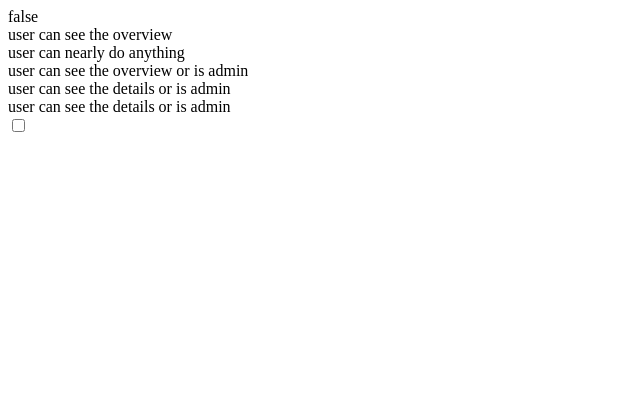
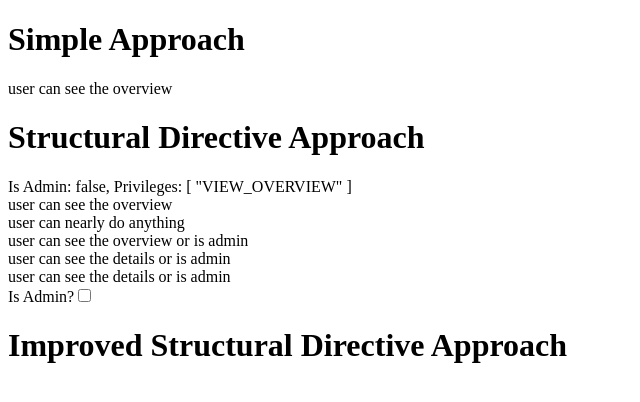
Before and after one commit to mseemann/angular-rights-in-templates, an Angular app: page / in a window 1280 px wide. Shown: the top 402 px of the page, without its empty margins (0-640 px from the left). Built offline with nearby package versions, Linux system fonts and the light colour scheme.

Commit message:
unit tests for structural directive - simple version

```diff
--- a/src/app/app.component.html
+++ b/src/app/app.component.html
@@ -1,4 +1,14 @@
-<div>{{ user.isAdmin() }}</div>
+<h1>Simple Approach</h1>
+
+<div *ngIf="user.hasOneOfPrivilege(['VIEW_OVERVIEW'])">
+  user can see the overview
+</div>
+
+<h1>Structural Directive Approach</h1>
+
+<div>
+  Is Admin: {{ user.isAdmin() }}, Privileges: {{ user.privileges | json }}
+</div>
 
 <div *appHasPrivileges="['VIEW_OVERVIEW']">user can see the overview</div>
 
@@ -27,10 +37,13 @@
   user can do nothing but is admin
 </div>
 
-<ng-template [appHasPrivileges]="[]" [appHasPrivilegesOrIsAdmin]="true">
+<ng-template [appHasPrivileges] [appHasPrivilegesOrIsAdmin]="true">
   <div>user can do nothing but is admin</div>
 </ng-template>
 
 <div>
-  <input type="checkbox" [(ngModel)]="user.admin" />
+  <label for="isAdmin">Is Admin?</label>
+  <input id="isAdmin" type="checkbox" [(ngModel)]="user.admin" />
 </div>
+
+<h1>Improved Structural Directive Approach</h1>
--- a/src/app/app.component.ts
+++ b/src/app/app.component.ts
@@ -1,4 +1,4 @@
-import { Component } from '@angular/core';
+import { ChangeDetectionStrategy, Component } from '@angular/core';
 import { User } from './user';
 
 @Component({
--- a/src/app/has-privileges.directive.ts
+++ b/src/app/has-privileges.directive.ts
@@ -2,7 +2,6 @@ import {
   AfterViewChecked,
   Directive,
   Input,
-  OnInit,
   TemplateRef,
   ViewContainerRef,
 } from '@angular/core';
@@ -12,7 +11,7 @@ import { User } from './user';
 @Directive({
   selector: '[appHasPrivileges]',
 })
-export class HasPrivilegesDirective implements OnInit, AfterViewChecked {
+export class HasPrivilegesDirective implements AfterViewChecked {
   constructor(
     private vcRef: ViewContainerRef,
     private tmpRef: TemplateRef<unknown>,
@@ -20,17 +19,15 @@ export class HasPrivilegesDirective implements OnInit, AfterViewChecked {
   ) {}
 
   @Input()
-  appHasPrivileges: Privilege[] = [];
+  appHasPrivileges: Privilege[] | undefined = [];
 
   @Input()
   appHasPrivilegesOrIsAdmin = false;
 
-  ngOnInit() {}
-
   ngAfterViewChecked() {
     this.vcRef.clear();
     if (
-      this.user.hasOneOfPrivilege(this.appHasPrivileges) ||
+      this.user.hasOneOfPrivilege(this.appHasPrivileges ?? []) ||
       (this.appHasPrivilegesOrIsAdmin && this.user.isAdmin())
     ) {
       this.vcRef.createEmbeddedView(this.tmpRef);
--- a/src/app/user.ts
+++ b/src/app/user.ts
@@ -1,7 +1,15 @@
 import { Privilege } from './privilege';
 
 export class User {
-  constructor(public privileges: Privilege[], public admin = false) {}
+  constructor(private privileges: Privilege[], private admin: boolean) {}
+
+  setAdmin(admin: boolean) {
+    this.admin = admin;
+  }
+
+  setPrivileges(privileges: Privilege[]) {
+    this.privileges = privileges;
+  }
 
   hasOneOfPrivilege(privilegesToCheck: Privilege[]) {
     return (
```
Also changed, not shown: 2 other files (tests, documents, lock files or other folders).
